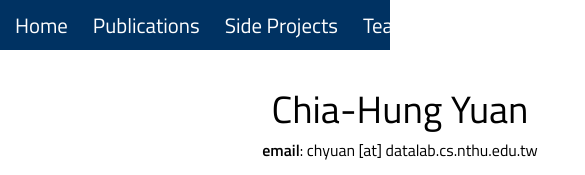
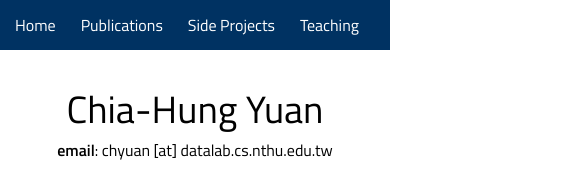
Before and after one commit to lionelmessi6410/lionelmessi6410.github.io, a plain HTML site: page index.html in a window 390 px wide. Shown: the top 175 px of the page, 585 px wide, since content can reach past the window. Drawn offline with Linux system fonts and the light colour scheme; a script that the page names is missing.

Commit message:
Update main.css

```diff
--- a/assets/main.css
+++ b/assets/main.css
@@ -26,7 +26,7 @@ div.outercontainer{text-align:center}
 div.header,div.container,div.content,div.img,div.text{display:inline-block;zoom:1;display*:inline;text-align:left;margin-left:auto;margin-right:auto;vertical-align:middle;max-width:800px}
 /*div.header,div.container{min-width:330px}*/
 div.header{min-width:330px}
-div.container{min-width:800px}
+/*div.container{min-width:800px}*/
 div.img,div.text{padding-left:10px;padding-right:10px}
 div.header{line-height:50px}
 div.ftheader,div.ftsubheader{display:inline-block;color:#FFF}
@@ -132,7 +132,7 @@ div.recruit{display:none}
     div.publication div.img{display:none}
     div.publication div.text{text-align:left}
     div.content,div.publication{padding-top:0px;padding-bottom:10px}
-    body{font-size:130%}
+    body{font-size:100%}
 }
 @media only screen and (min-width: 600px) {
     div.heading div.img{padding-right:calc(35px)}
```
